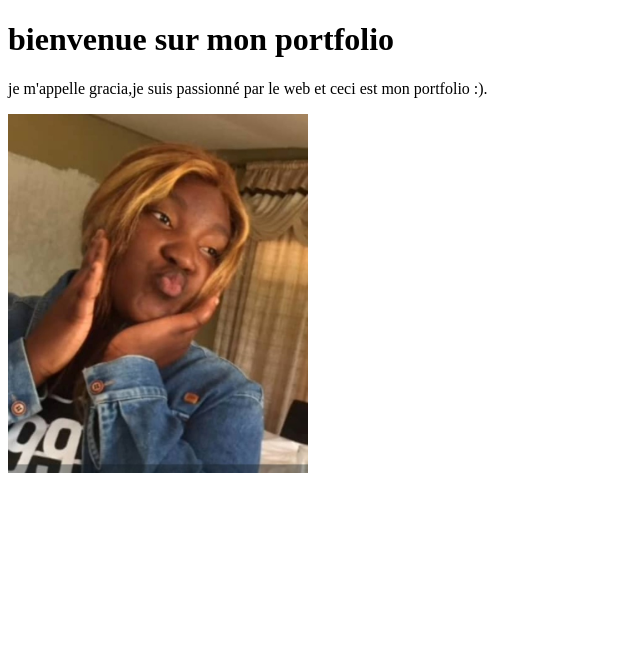
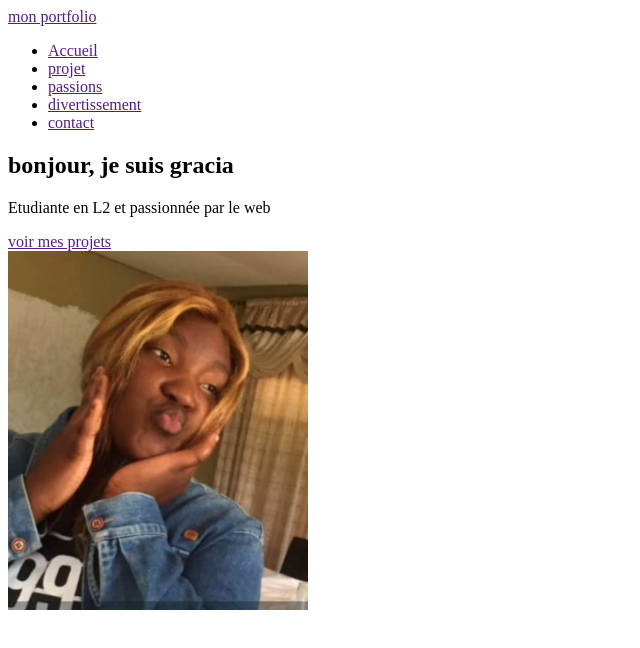
Before and after one commit to 24lk191si-grace/mon_portfolio_2026, a plain HTML site: page index.html in a window 1280 px wide. Shown: the whole page, without its empty margins (0-640 px from the left). Drawn offline with Linux system fonts and the light colour scheme.

Commit message:
creation du header et de la section hero

```diff
--- a/index.html
+++ b/index.html
@@ -1,16 +1,40 @@
 <!DOCTYPE html>
 <html lang="en">
 <head>
-    <meta charset="UTF-8">
-    <meta name="viewport" content="width=device-width, initial-scale=1.0">
-    <title>mon portfolio</title>
+  <meta charset="UTF-8">
+  <meta name="viewport" content="width=device-width, initial-scale=1.0">
+  <title>mon portfolio</title>
 </head>
 <body>
-  <h1>bienvenue sur mon portfolio</h1>
-  <p>je m'appelle gracia,je suis passionné par le web et ceci est mon portfolio :).
+  <header>
+    <div>
+      <a href="">mon portfolio</a>
+    </div>
+    <nav>
+      <ul>
+        <li><a href="">Accueil</a></li>
+        <li><a href="">projet</a></li>
+        <li><a href="">passions</a></li>
+        <li><a href="">divertissement</a></li>
+        <li><a href="">contact</a></li>
+      </ul>
+    </nav>
+  </header>
+  <main>
+    <section>
+      <div>
+        <h1>bonjour, je suis gracia</h1>
+        <p>Etudiante en L2 et passionnée par le web</p>
+        <a href="">voir mes projets</a>
+      </div>
+      <div>
+        <img src="images/celeste.jpg" alt="celeste" width="300">
+      </div>
+    </section>
+    <section></section>
+    <section></section>
+  </main>
+  <footer></footer>
 
-
-  </p>
-  <img src="images/celeste.jpg" alt="celeste" width="300">
 </body>
 </html>
```
Also changed, not shown: .trashed-1736097935-Screenshot_20241205-112642.jpg (deleted).
